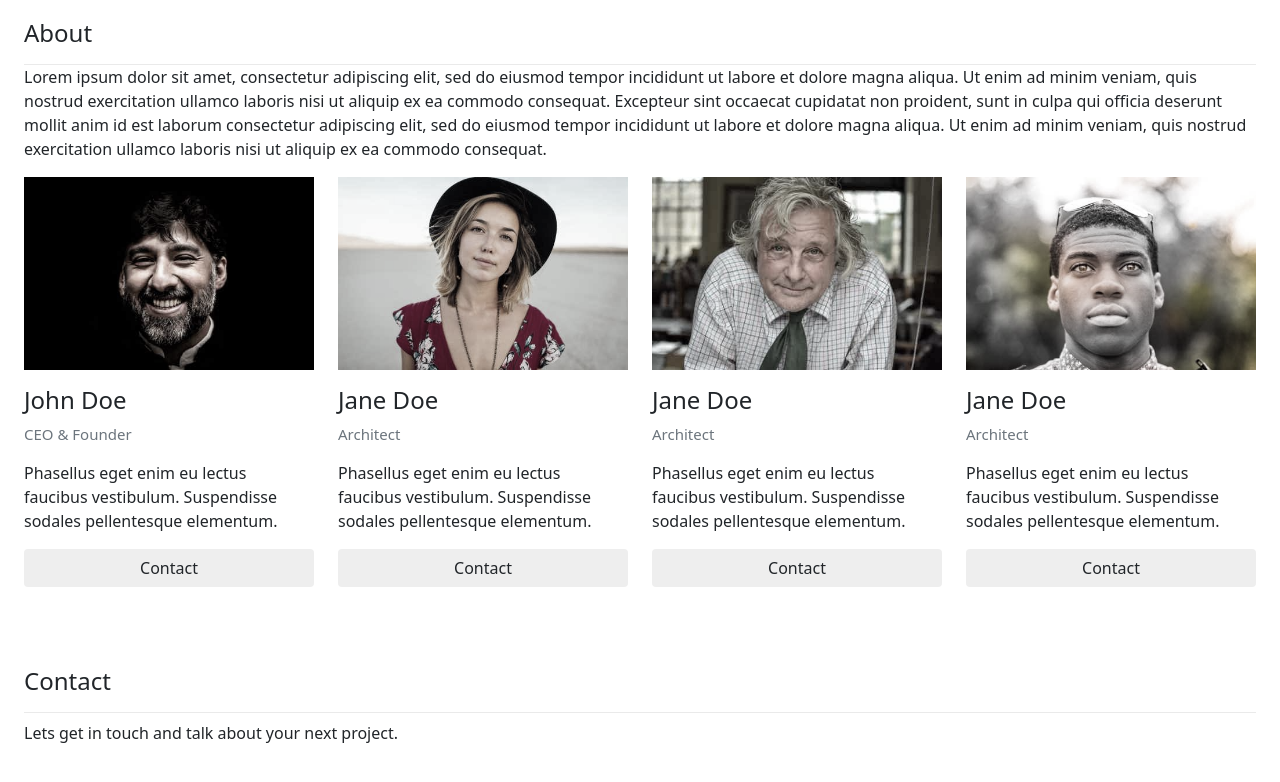
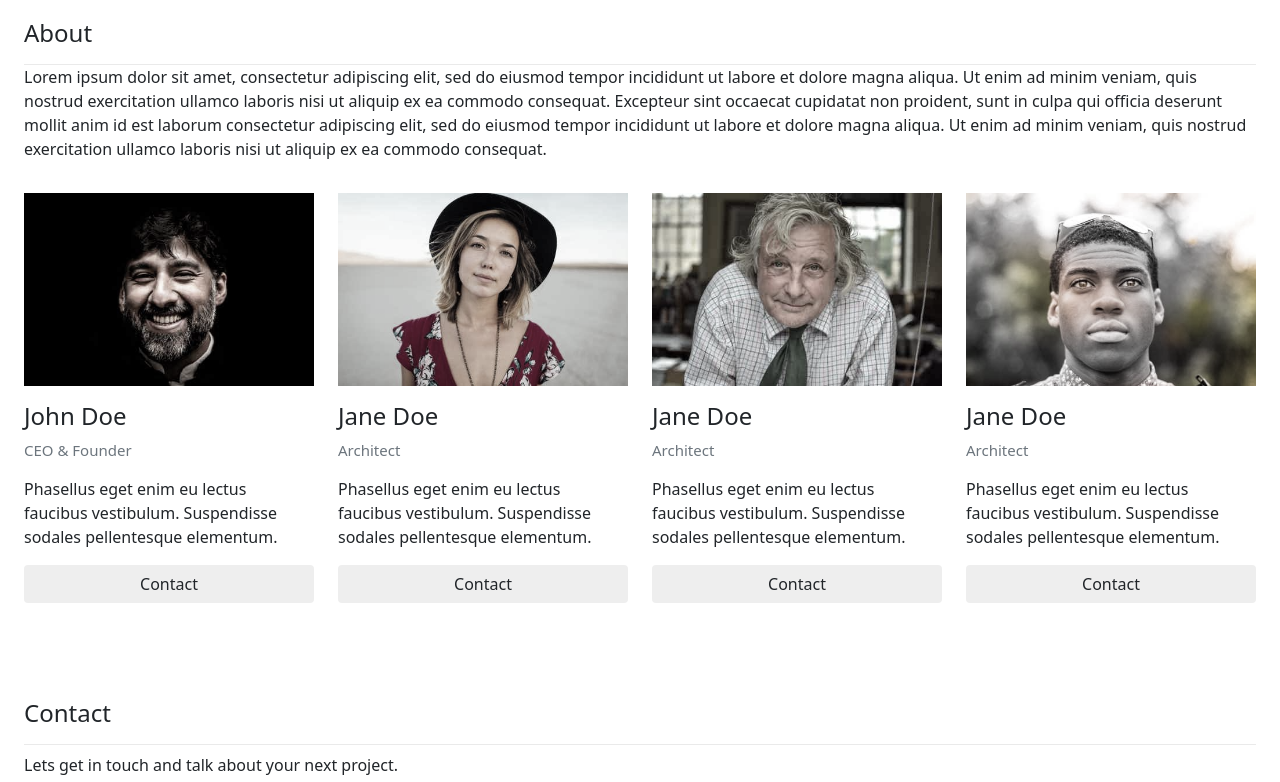
Before and after one commit to ThanhCanh203c/BR-architects, a plain HTML site: page index.html in a window 1280 px wide. Shown: the part 1343-2125 px from the top of the page. Drawn offline with nearby package versions, Linux system fonts and the light colour scheme.

Commit message:
fix ui bug

```diff
--- a/index.html
+++ b/index.html
@@ -121,7 +121,7 @@
                 incididunt ut labore et dolore magna aliqua. Ut enim ad minim veniam, quis nostrud exercitation
                 ullamco laboris nisi ut aliquip ex ea commodo consequat.</p>
             <div class="row">
-                <div class="col-12 col-lg-3 col-md-6">
+                <div class="col-12 col-lg-3 col-md-6 my-3">
                     <div class="about-item">
                         <img src="./assest/img/team/team2.jpg" alt="" class="about-item__img img-fluid">
                         <h4 class="about-item__name">John Doe</h4>
@@ -131,7 +131,7 @@
                         <button class="about-item__btn btn w-100">Contact</button>
                     </div>
                 </div>
-                <div class="col-12 col-lg-3 col-md-6">
+                <div class="col-12 col-lg-3 col-md-6 my-3">
                     <div class="about-item">
                         <img src="./assest/img/team/team1.jpg" alt="" class="about-item__img img-fluid">
                         <h4 class="about-item__name">Jane Doe</h4>
@@ -141,7 +141,7 @@
                         <button class="about-item__btn btn w-100">Contact</button>
                     </div>
                 </div>
-                <div class="col-12 col-lg-3 col-md-6">
+                <div class="col-12 col-lg-3 col-md-6 my-3">
                     <div class="about-item">
                         <img src="./assest/img/team/team3.jpg" alt="" class="about-item__img img-fluid">
                         <h4 class="about-item__name">Jane Doe</h4>
@@ -151,7 +151,7 @@
                         <button class="about-item__btn btn w-100">Contact</button>
                     </div>
                 </div>
-                <div class="col-12 col-lg-3 col-md-6">
+                <div class="col-12 col-lg-3 col-md-6 my-3">
                     <div class="about-item">
                         <img src="./assest/img/team/team4.jpg" alt="" class="about-item__img img-fluid">
                         <h4 class="about-item__name">Jane Doe</h4>
@@ -182,7 +182,7 @@
     </div>
 
     <!-- Map -->
-    <div id="map" class="map container-fluid px-4">
+    <div id="map" class="map container-fluid px-4 mb-2">
         <img src="./assest/img/map/map.jpg" alt="" class="img-fluid">
     </div>
 
```
